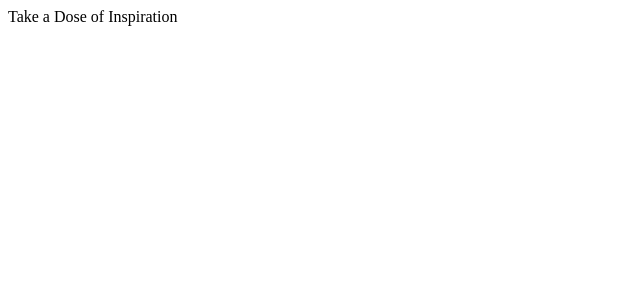
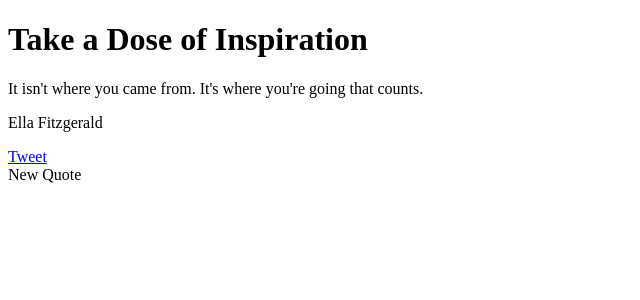
Before and after one commit to mcmlock/random-quotes-fcc, a React (Create React App) app: page / in a window 1280 px wide. Shown: the top 300 px of the page, without its empty margins (0-640 px from the left). Built offline with nearby package versions, Linux system fonts and the light colour scheme.

Commit message:
Found a package to generate a random quote

```diff
--- a/package.json
+++ b/package.json
@@ -6,11 +6,15 @@
     "@testing-library/jest-dom": "^5.16.3",
     "@testing-library/react": "^12.1.4",
     "@testing-library/user-event": "^13.5.0",
+    "axios": "^0.26.1",
+    "random-quote": "0.0.1",
     "react": "^18.0.0",
     "react-dom": "^18.0.0",
     "react-scripts": "5.0.0",
     "sass": "^1.49.11",
-    "web-vitals": "^2.1.4"
+    "super-random-quotes": "^3.0.1",
+    "web-vitals": "^2.1.4",
+    "words": "^0.1.4"
   },
   "scripts": {
     "start": "react-scripts start",
--- a/src/App.js
+++ b/src/App.js
@@ -1,11 +1,39 @@
 import React from 'react';
+const quote = require('super-random-quotes/app');
 
-const App = () => {
-    return (
-        <div>
-            Take a Dose of Inspiration
-        </div>
-    );
+class App extends React.Component {
+    constructor(props) {
+        super(props);
+
+        this.state = {
+            quote: "It isn't where you came from. It's where you're going that counts.",
+            author: "Ella Fitzgerald"
+        }
+    }
+
+    newQuoteClicked() {
+        console.log(quote.getRandomQuote());
+    }
+
+    render() {
+        return (
+            <div id="quote-box">
+                <h1>Take a Dose of Inspiration</h1>
+                <div>
+                    <div>
+                        <p id="text">{this.state.quote}</p>
+                    </div>
+                </div>
+                <p id="author">{this.state.author}</p>
+                <div>
+                    <div>
+                        <a id="tweet-quote" href="twitter.com/intent/tweet" target="_blank">Tweet</a>
+                    </div>
+                    <div onClick={this.newQuoteClicked} id="new-quote">New Quote</div>
+                </div>
+            </div>
+        );
+    }
 }
 
 export default App;
```
Also changed, not shown: 1 other file (tests, documents, lock files or other folders).
